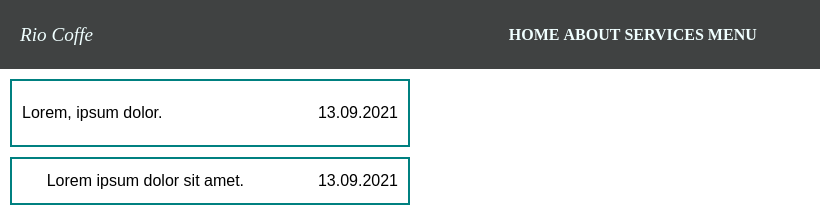
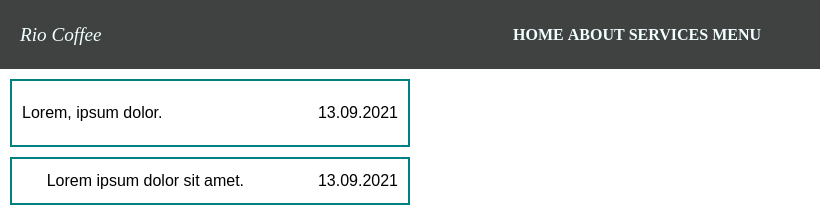
Before and after one commit to Elena-Senicheva/fm_flex, a plain HTML site: page page.html in a window 1280 px wide. Shown: the top 212 px of the page, 0-820 px from the left. Drawn offline with Linux system fonts and the light colour scheme.

Commit message:
add logo

```diff
--- a/page.html
+++ b/page.html
@@ -9,7 +9,7 @@
 </head>
 <body>
   <header class="header-page">
-    <div class="logo-page">rio coffe</div>
+    <div class="logo-page">rio coffee</div>
     <nav class="nav-page">
       <ul>
         <li><a href="#">home</a></li>
```
